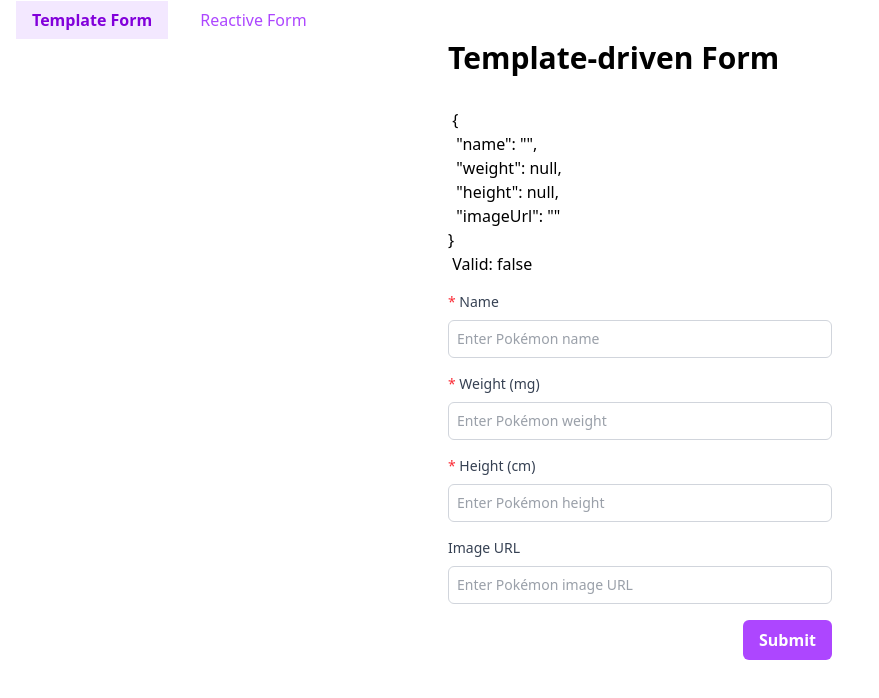
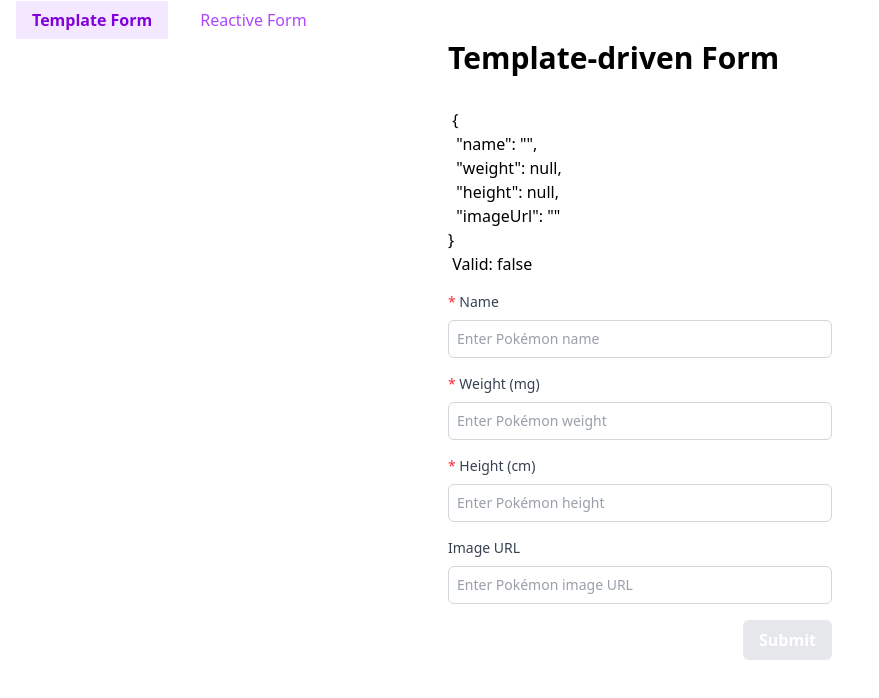
Before and after one commit to ericksilvadev/forms-studies, an Angular app: page /pokemon-template-form in a window 1280 px wide. Shown: the top 698 px of the page, without its empty margins (0-879 px from the left). Built offline with nearby package versions, Linux system fonts and the light colour scheme.

Commit message:
disable button if invalid or pending

```diff
--- a/src/pages/pokemon-template-driven-form/pokemon-template-driven-form.component.html
+++ b/src/pages/pokemon-template-driven-form/pokemon-template-driven-form.component.html
@@ -90,6 +90,7 @@
     </div>
 
     <button
+        [disabled]="form.invalid || form.pending"
         class="bg-purple-500 text-white border-none disabled:bg-gray-200 outline-none hover:bg-purple-400 transition-colors place-self-end px-4 py-2 font-bold rounded-md">
         Submit
     </button>
```
